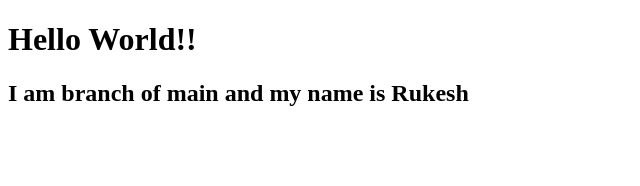
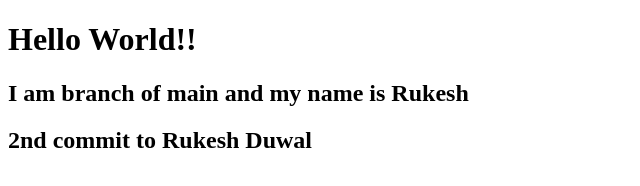
Before and after one commit to iamrukeshduwal/NewRukesh, a plain HTML site: page index.html in a window 1280 px wide. Shown: the whole page, without its empty margins (0-640 px from the left). Drawn offline with Linux system fonts and the light colour scheme.

Commit message:
rukesh second commit

```diff
--- a/index.html
+++ b/index.html
@@ -9,5 +9,6 @@
 <body>
     <h1>Hello World!!</h1>
     <h2>I am branch of main and my name is Rukesh</h2>
+    <h2>2nd commit to Rukesh Duwal</h2>
 </body>
 </html>
```
Also changed, not shown: Test/text.txt (added), 1 other file.
